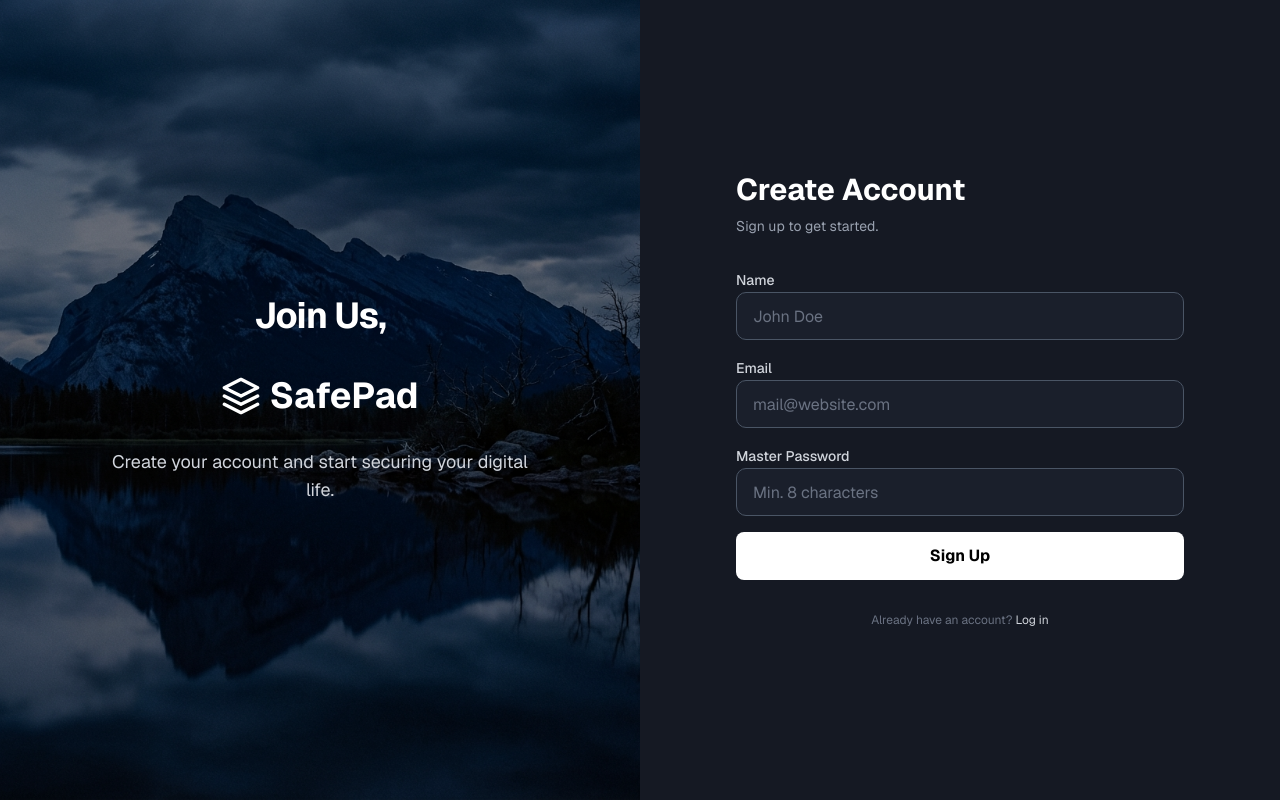
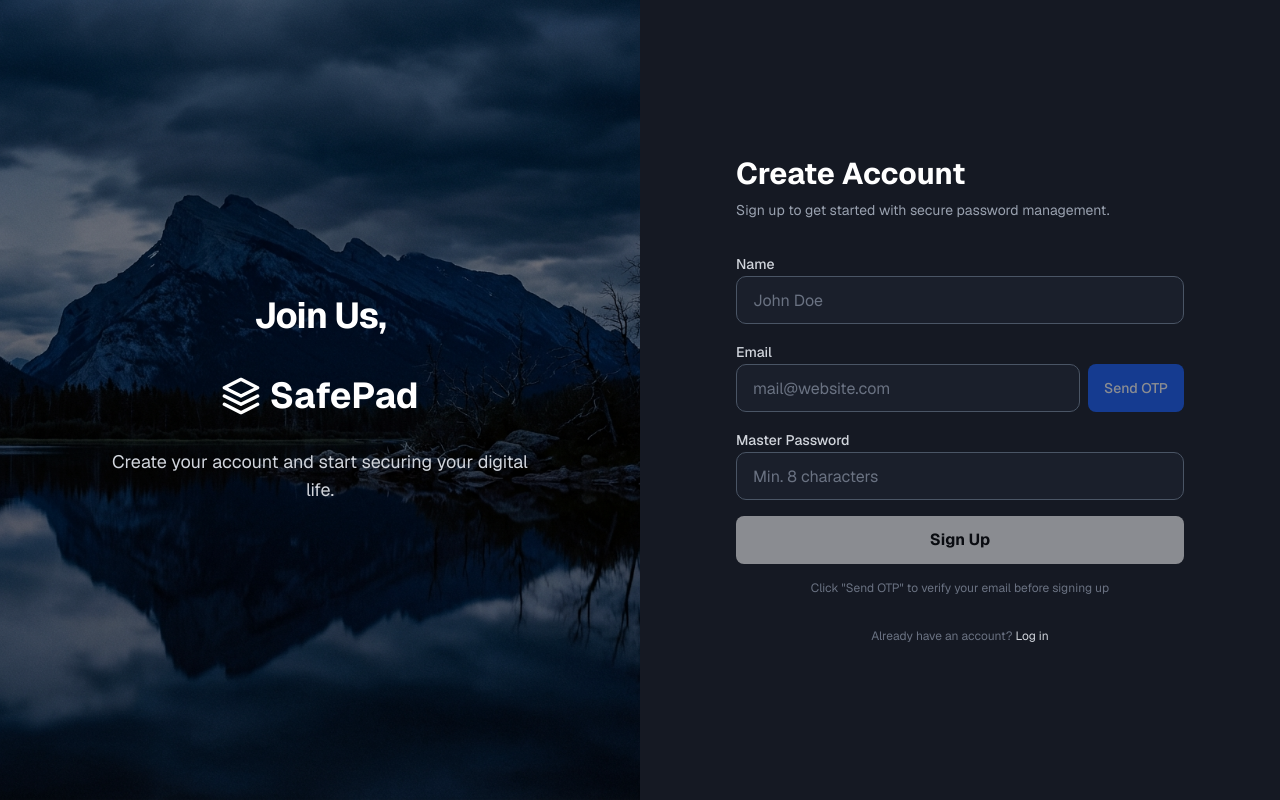
Before and after one commit to prashant-1342/SafePad, a Next.js app: page /auth/signup in a window 1280 px wide. Built offline with nearby package versions, Linux system fonts and the light colour scheme.

Commit message:
fix verify otp and masterpassword during signup

```diff
--- a/app/auth/signup/page.tsx
+++ b/app/auth/signup/page.tsx
@@ -9,39 +9,67 @@ export default function Signup() {
   const router = useRouter();
   const [name, setName] = useState("");
   const [email, setEmail] = useState("");
-  const [masterPassword, setMasterPassword] = useState("");
+  const [masterpassword, setMasterPassword] = useState("");
+  const [otp, setOtp] = useState("");
   const [loading, setLoading] = useState(false);
+  const [otpSent, setOtpSent] = useState(false);
+  const [isOtpVerified, setIsOtpVerified] = useState(false);
 
-  const handleSubmit = async (e: React.FormEvent) => {
+  const handleSendOtp = async () => {
+    if (!email) return;
+
+    setLoading(true);
+    const res = await fetch("/api/auth/send-otp", {
+      method: "POST",
+      headers: { "Content-Type": "application/json" },
+      body: JSON.stringify({ email }),
+    });
+
+    if (res.status === 201) setOtpSent(true);
+    if (res.status === 200) alert("Email already registered");
+    setLoading(false);
+  };
+
+  const handleVerifyOtp = async () => {
+    if (!otp) return;
+    setLoading(true);
+    const verify = await fetch("/api/auth/verify-otp", {
+      method: "POST",
+      headers: { "Content-Type": "application/json" },
+      body: JSON.stringify({ email, otp }),
+    });
+
+    if (verify.ok) {
+      setIsOtpVerified(true);
+      alert("OTP verified successfully!");
+    } else {
+      alert("Invalid OTP");
+    }
+    setLoading(false);
+  };
+
+  const handleSignup = async (e: React.FormEvent) => {
     e.preventDefault();
+    if (!isOtpVerified) return;
+
     setLoading(true);
-    try {
-      const response = await fetch("/api/auth/signup", {
+
+    const signup = await fetch("/api/auth/signup", {
       method: "POST",
-        headers: {
-          "content-type": "application/json",
-        },
-        body: JSON.stringify({ name, email, masterpassword: masterPassword }),
+      headers: { "Content-Type": "application/json" },
+      body: JSON.stringify({
+        name,
+        email,
+        masterpassword,
+      }),
     });
-      const data = await response.json();
-      if (response.status === 201) {
-        alert(data.message || "Registration successful");
+
+    if (signup.status === 201) {
+      localStorage.setItem("userEmail", email);
       router.push("/dashboard");
     }
-      else if(response.status === 400 || response.status === 409){
-        alert(data.message)
-      }
-      else{
-        alert(data.message ||
-          "Something went wrong"
-        )
-      }
-    } catch (error) {
-      console.log(error);
-      alert("Network error");
-    } finally {
+
     setLoading(false);
-    }
   };
 
   return (
@@ -82,17 +110,16 @@ export default function Signup() {
         </div>
       </div>
 
-
       <div className="flex w-full lg:w-1/2 items-center justify-center p-8 bg-login-card">
         <div className="w-full max-w-md space-y-8">
           <div className="text-center lg:text-left">
             <h2 className="text-3xl font-bold">Create Account</h2>
             <p className="mt-2 text-gray-400 text-sm">
-              Sign up to get started.
+              Sign up to get started with secure password management.
             </p>
           </div>
 
-          <form onSubmit={handleSubmit} className="space-y-4">
+          <form onSubmit={handleSignup} className="space-y-4">
             <div className="space-y-2">
               <label htmlFor="name" className="text-sm font-medium text-gray-300">
                 Name
@@ -112,16 +139,68 @@ export default function Signup() {
               <label htmlFor="email" className="text-sm font-medium text-gray-300">
                 Email
               </label>
+              <div className="flex gap-2">
                 <input
                   id="email"
                   type="email"
                   placeholder="mail@website.com"
-                className="w-full h-12 px-4 rounded-lg bg-login-input border border-gray-600 text-white placeholder-gray-500 focus:outline-none focus:ring-2 focus:ring-blue-500 focus:border-transparent transition-all"
+                  className="flex-1 h-12 px-4 rounded-lg bg-login-input border border-gray-600 text-white placeholder-gray-500 focus:outline-none focus:ring-2 focus:ring-blue-500 focus:border-transparent transition-all"
                   value={email}
                   onChange={(e) => setEmail(e.target.value)}
                   required
+                  disabled={otpSent}
                 />
+                <Button
+                  type="button"
+                  onClick={handleSendOtp}
+                  disabled={loading || otpSent || !email}
+                  className="h-12 px-4 bg-blue-600 hover:bg-blue-700 text-white font-medium transition-colors duration-200"
+                >
+                  {otpSent ? "✓ Sent" : "Send OTP"}
+                </Button>
               </div>
+              {otpSent && (
+                <p className="text-xs text-green-400">
+                  OTP sent to {email}. Check your inbox!
+                </p>
+              )}
+            </div>
+
+            {otpSent && (
+              <div className="space-y-2 animate-in fade-in slide-in-from-right-8 duration-300">
+                <label htmlFor="otp" className="text-sm font-medium text-gray-300">
+                  Enter OTP
+                </label>
+                <div className="flex gap-2">
+                  <input
+                    id="otp"
+                    type="text"
+                    placeholder="123456"
+                    className="flex-1 h-12 px-4 rounded-lg bg-login-input border border-gray-600 text-white placeholder-gray-500 focus:outline-none focus:ring-2 focus:ring-blue-500 focus:border-transparent transition-all tracking-widest text-center text-xl"
+                    value={otp}
+                    onChange={(e) => setOtp(e.target.value)}
+                    required
+                    maxLength={6}
+                    disabled={isOtpVerified}
+                  />
+                  {!isOtpVerified && (
+                    <Button
+                      type="button"
+                      onClick={handleVerifyOtp}
+                      disabled={loading || !otp}
+                      className="h-12 px-4 bg-green-600 hover:bg-green-700 text-white font-medium transition-colors duration-200"
+                    >
+                      Verify
+                    </Button>
+                  )}
+                  {isOtpVerified && (
+                    <div className="h-12 px-4 flex items-center justify-center bg-green-900/30 text-green-400 rounded-lg border border-green-500/50 font-medium">
+                      ✓ Verified
+                    </div>
+                  )}
+                </div>
+              </div>
+            )}
 
             <div className="space-y-2">
               <label htmlFor="masterpassword" className="text-sm font-medium text-gray-300">
@@ -132,19 +211,31 @@ export default function Signup() {
                 type="password"
                 placeholder="Min. 8 characters"
                 className="w-full h-12 px-4 rounded-lg bg-login-input border border-gray-600 text-white placeholder-gray-500 focus:outline-none focus:ring-2 focus:ring-blue-500 focus:border-transparent transition-all"
-                value={masterPassword}
+                value={masterpassword}
                 onChange={(e) => setMasterPassword(e.target.value)}
                 required
+                minLength={8}
               />
             </div>
 
             <Button
               type="submit"
-              disabled={loading}
-              className="w-full h-12 bg-white text-black hover:bg-gray-200 font-bold text-base transition-colors duration-200"
+              disabled={loading || !isOtpVerified}
+              className="w-full h-12 bg-white text-black hover:bg-gray-200 font-bold text-base transition-colors duration-200 disabled:opacity-50 disabled:cursor-not-allowed"
             >
               {loading ? "Creating Account..." : "Sign Up"}
             </Button>
+
+            {!otpSent && (
+              <p className="text-xs text-gray-500 text-center">
+                Click "Send OTP" to verify your email before signing up
+              </p>
+            )}
+            {otpSent && !isOtpVerified && (
+              <p className="text-xs text-yellow-500 text-center font-medium">
+                Please verify your OTP before clicking Sign Up
+              </p>
+            )}
           </form>
 
           <p className="text-center text-xs text-gray-500 mt-8">
```
Lines whose indentation alone changed are shown as unchanged.
